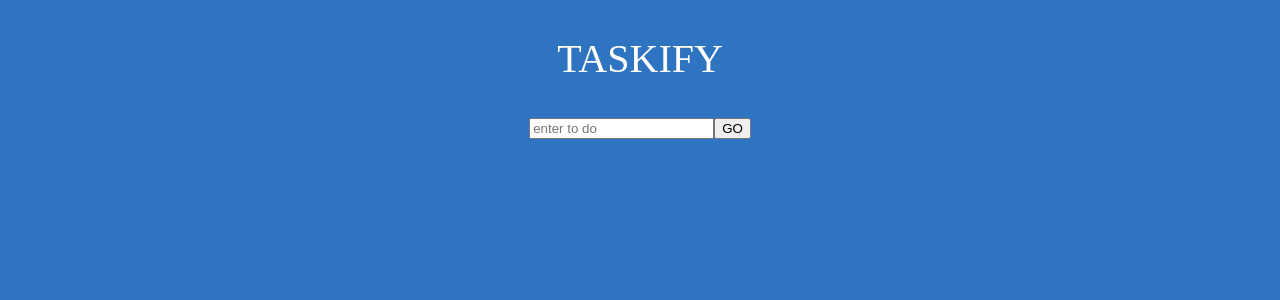
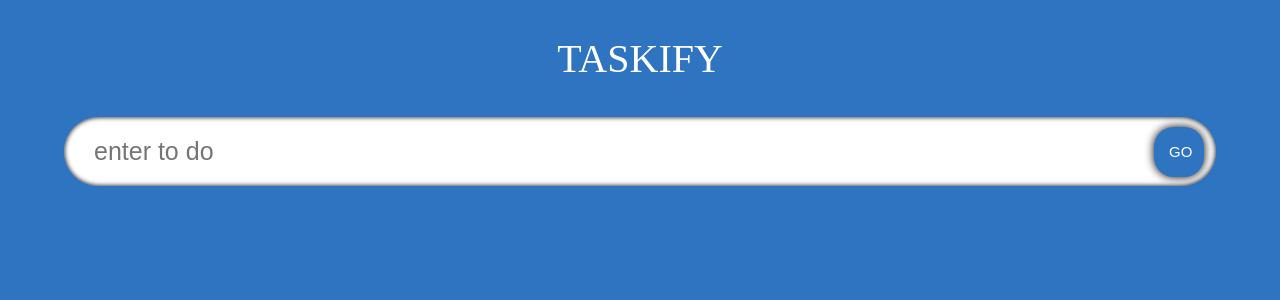
Before and after one commit to teja7777/React-TypeScript, a React (Create React App) app in the folder react_ts/: page / in a window 1280 px wide. Shown: the top 300 px of the page. Built offline with nearby package versions, Linux system fonts and the light colour scheme; a web font is replaced by a local one.

Commit message:
refactor:remove unnecessary code

```diff
--- a/react_ts/src/Components/styles.css
+++ b/react_ts/src/Components/styles.css
@@ -1,4 +1,4 @@
-/* .input {
+.input {
     display: flex;
     width: 90%;
     position: relative;
@@ -35,5 +35,3 @@
     border-radius: 20px;
     padding: 12px 15px;
 }
-
- */
```
